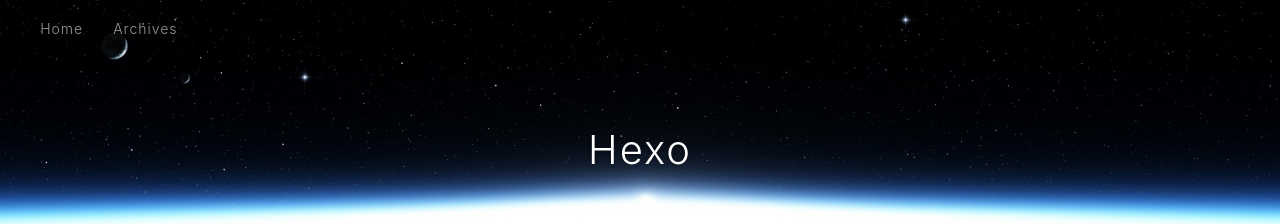
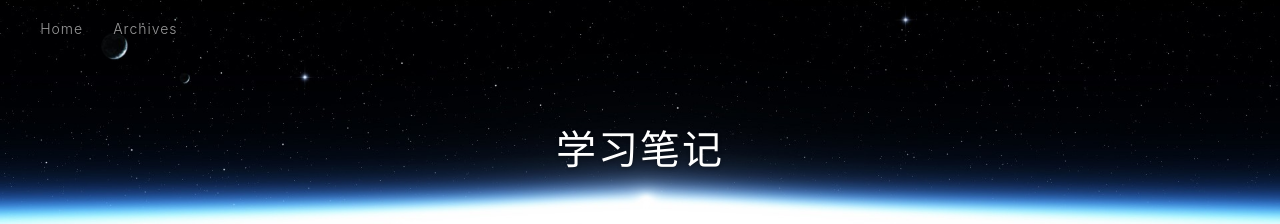
Before and after one commit to ccat1436/ccat1436.github.io, a plain HTML site: page index.html in a window 1280 px wide. Shown: the top 224 px of the page. Drawn offline with Linux system fonts and the light colour scheme.

Commit message:
Site updated: 2024-06-17 16:00:49

```diff
--- a/index.html
+++ b/index.html
@@ -4,17 +4,17 @@
   <meta charset="utf-8">
 
 
-  <title>Hexo</title>
+  <title>学习笔记</title>
   <meta name="viewport" content="width=device-width, initial-scale=1, shrink-to-fit=no">
   <meta property="og:type" content="website">
-<meta property="og:title" content="Hexo">
+<meta property="og:title" content="学习笔记">
 <meta property="og:url" content="http://example.com/index.html">
-<meta property="og:site_name" content="Hexo">
+<meta property="og:site_name" content="学习笔记">
 <meta property="og:locale" content="en_US">
 <meta property="article:author" content="John Doe">
 <meta name="twitter:card" content="summary">
 
-    <link rel="alternate" href="/atom.xml" title="Hexo" type="application/atom+xml">
+    <link rel="alternate" href="/atom.xml" title="学习笔记" type="application/atom+xml">
 
 
     <link rel="shortcut icon" href="/favicon.png">
@@ -39,7 +39,7 @@
   <div id="header-outer" class="outer">
     <div id="header-title" class="inner">
       <h1 id="logo-wrap">
-        <a href="/" id="logo">Hexo</a>
+        <a href="/" id="logo">学习笔记</a>
       </h1>
 
     </div>
@@ -167,7 +167,7 @@
   <div class="outer">
     <div id="footer-info" class="inner">
 
-      &copy; 2024 John Doe<br>
+      &copy; 2024 cc<br>
       Powered by <a href="https://hexo.io/" target="_blank">Hexo</a>
     </div>
   </div>
```
